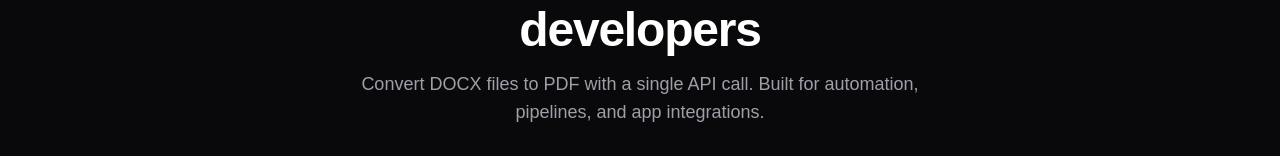
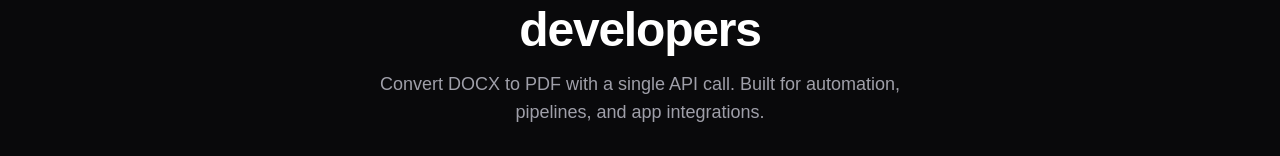
Before and after one commit to Ekansh-187/docx-flow-fe, a Next.js app: page / in a window 1280 px wide. Shown: the part 237-393 px from the top of the page. Built offline with nearby package versions, Linux system fonts and the light colour scheme; no server answers.

Commit message:
fix typo

```diff
--- a/app/page.tsx
+++ b/app/page.tsx
@@ -90,7 +90,7 @@ export default function Home() {
           Document conversion API for developers
         </h1>
         <p className="mt-4 max-w-xl text-lg text-zinc-400">
-          Convert DOCX files to PDF with a single API call. Built for
+          Convert DOCX to PDF with a single API call. Built for
           automation, pipelines, and app integrations.
         </p>
         <div className="mt-8 flex flex-wrap items-center justify-center gap-4">
```
